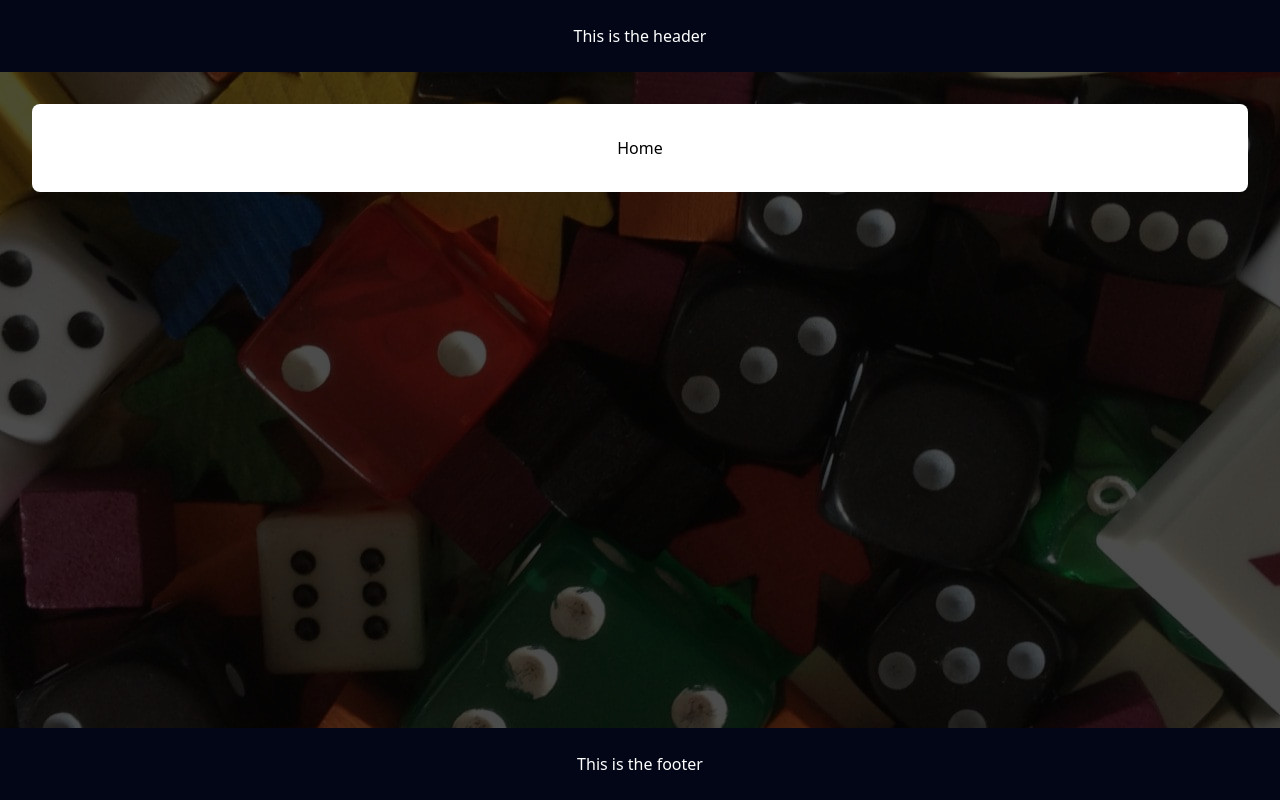
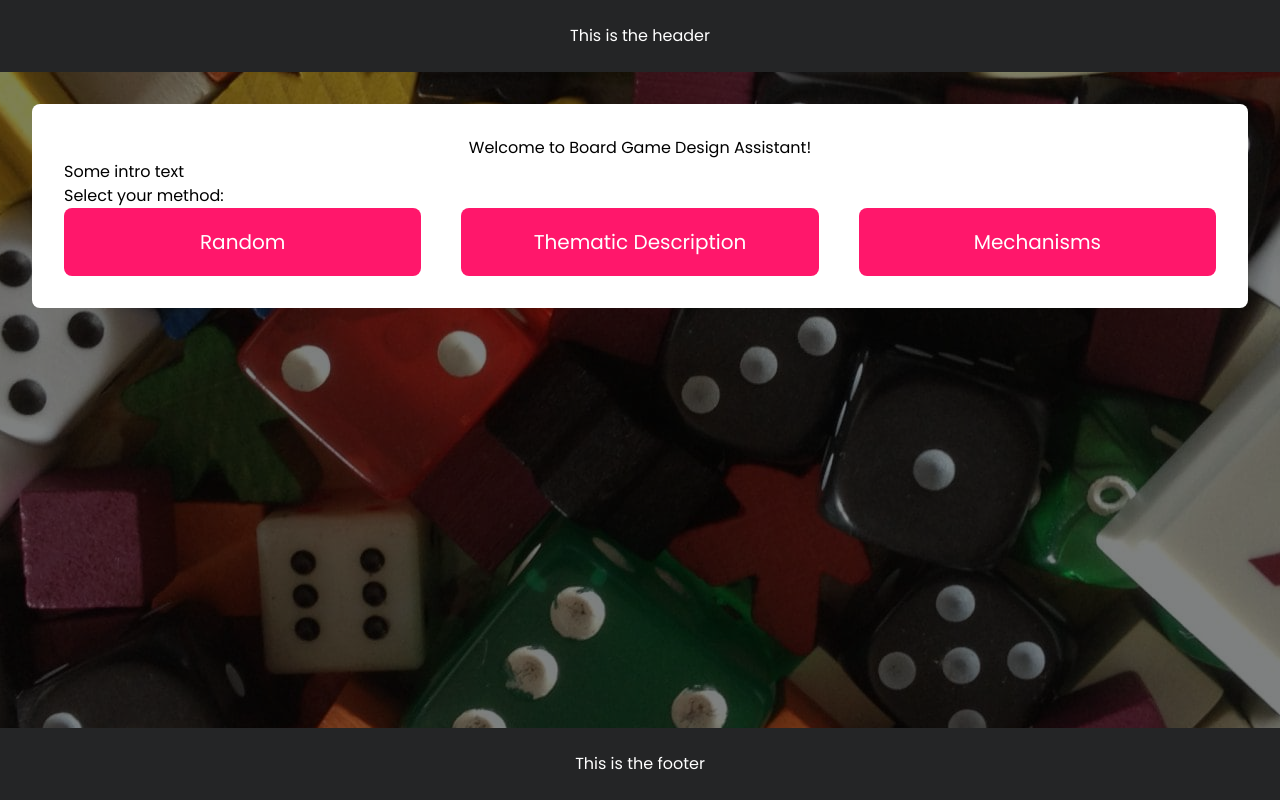
Before and after one commit to Sullivown/bg-design-assistant, a Next.js app: page / in a window 1280 px wide. Built offline with nearby package versions, Linux system fonts and the light colour scheme.

Commit message:
Add global custom colours and edit layout

```diff
--- a/src/app/layout.tsx
+++ b/src/app/layout.tsx
@@ -1,4 +1,7 @@
 import './globals.css';
+import { Poppins } from 'next/font/google';
+
+const poppins = Poppins({ weight: '400', subsets: ['latin'] });
 
 export const metadata = {
 	title: 'BG Design Assistant',
@@ -12,14 +15,14 @@ export default function RootLayout({
 }) {
 	return (
 		<html lang='en'>
-			<body className='flex flex-col h-screen'>
-				<header className='flex flex-row content-center justify-center bg-slate-950 text-white py-6'>
+			<body className={`flex flex-col h-screen ${poppins.className}`}>
+				<header className='flex flex-row content-center justify-center bg-dark text-white py-6'>
 					This is the header
 				</header>
-				<main className='flex flex-col items-center h-full bg-main-background bg-fit bg-center bg-blend-overlay bg-black/70 p-4 sm:p-6 lg:p-8'>
+				<main className='flex flex-col items-center h-full bg-main-background bg-fit bg-center bg-blend-overlay bg-dark/70 p-4 sm:p-6 lg:p-8'>
 					{children}
 				</main>
-				<footer className='flex flex-row content-center justify-center bg-slate-950 text-white py-6'>
+				<footer className='flex flex-row content-center justify-center bg-dark text-white py-6'>
 					This is the footer
 				</footer>
 			</body>
--- a/src/app/page.tsx
+++ b/src/app/page.tsx
@@ -1,7 +1,24 @@
 export default function Home() {
 	return (
 		<div className='flex flex-col justify-center content-center bg-white w-full max-w-7xl p-4 sm:p-6 lg:p-8 rounded-lg'>
-			<h1 className='text-center'> Home </h1>
+			<h2 className='text-center'>
+				Welcome to Board Game Design Assistant!
+			</h2>
+			<p>Some intro text</p>
+			<div>
+				<h3>Select your method:</h3>
+				<div className='flex flex-row justify-center gap-x-10'>
+					<button className='px-4 py-5 w-1/3 rounded-lg bg-pink hover:bg-pink-dark text-white text-xl'>
+						Random
+					</button>
+					<button className='px-4 py-5 w-1/3 rounded-lg bg-pink hover:bg-pink-dark text-white text-xl'>
+						Thematic Description
+					</button>
+					<button className='px-4 py-5 w-1/3 rounded-lg bg-pink hover:bg-pink-dark text-white text-xl'>
+						Mechanisms
+					</button>
+				</div>
+			</div>
 		</div>
 	);
 }
--- a/tailwind.config.js
+++ b/tailwind.config.js
@@ -6,6 +6,15 @@ module.exports = {
 		'./src/app/**/*.{js,ts,jsx,tsx,mdx}',
 	],
 	theme: {
+		colors: {
+			white: '#ffffff',
+			light: 'whitesmoke',
+			'light-grey': '#e8e8e8',
+			pink: '#ff176b',
+			'pink-dark': '#cf1358',
+			'medium-dark': '#777',
+			dark: '#242526',
+		},
 		extend: {
 			backgroundImage: {
 				'gradient-radial': 'radial-gradient(var(--tw-gradient-stops))',
```
